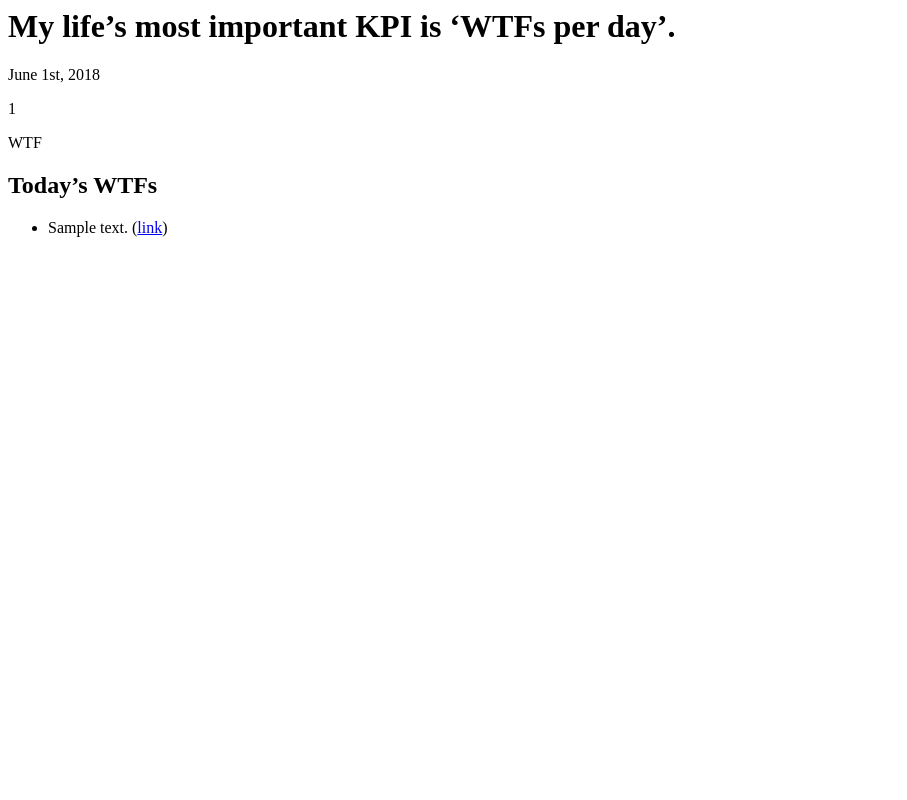
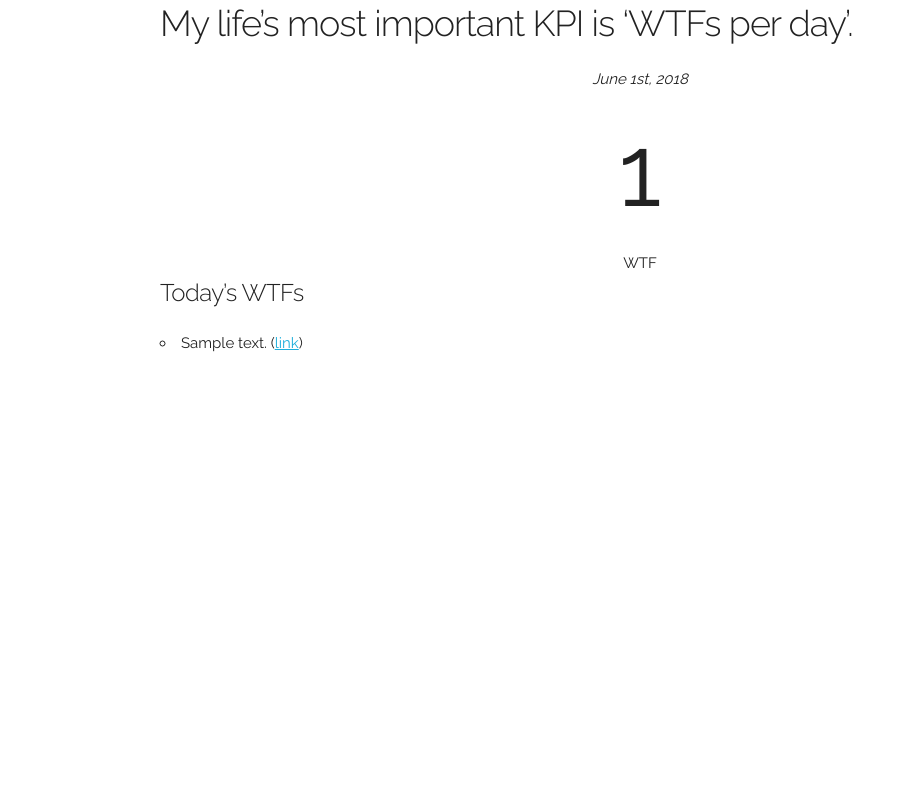
Before and after one commit to dettmering/wtf, a Django app: template wtf/templates/wtf/index.html in a window 1280 px wide. Shown: the whole page, without its empty margins (0-907 px from the left). Run offline with Django 3.2, Linux system fonts and the light colour scheme; the template is opened without the code that fills it: values that come from a table or form of the project are taken from there, others are empty; tables that the repository leaves empty hold one stand-in row (values such as "Sample post"); some libraries are stand-ins or nearby versions.

Commit message:
Format page. wtf

```diff
--- a/wtf/settings.py
+++ b/wtf/settings.py
@@ -134,7 +134,7 @@ STATIC_URL = '/static/'
 
 # Extra places for collectstatic to find static files.
 STATICFILES_DIRS = [
-    os.path.join(PROJECT_ROOT, 'static'),
+    os.path.join(BASE_DIR, 'wtf/static/wtf'),
 ]
 
 # Simplified static file serving.
--- /dev/null
+++ b/wtf/static/skeleton.css
@@ -0,0 +1,418 @@
+/*
+* Skeleton V2.0.4
+* Copyright 2014, Dave Gamache
+* www.getskeleton.com
+* Free to use under the MIT license.
+* http://www.opensource.org/licenses/mit-license.php
+* 12/29/2014
+*/
+
+
+/* Table of contents
+––––––––––––––––––––––––––––––––––––––––––––––––––
+- Grid
+- Base Styles
+- Typography
+- Links
+- Buttons
+- Forms
+- Lists
+- Code
+- Tables
+- Spacing
+- Utilities
+- Clearing
+- Media Queries
+*/
+
+
+/* Grid
+–––––––––––––––––––––––––––––––––––––––––––––––––– */
+.container {
+  position: relative;
+  width: 100%;
+  max-width: 960px;
+  margin: 0 auto;
+  padding: 0 20px;
+  box-sizing: border-box; }
+.column,
+.columns {
+  width: 100%;
+  float: left;
+  box-sizing: border-box; }
+
+/* For devices larger than 400px */
+@media (min-width: 400px) {
+  .container {
+    width: 85%;
+    padding: 0; }
+}
+
+/* For devices larger than 550px */
+@media (min-width: 550px) {
+  .container {
+    width: 80%; }
+  .column,
+  .columns {
+    margin-left: 4%; }
+  .column:first-child,
+  .columns:first-child {
+    margin-left: 0; }
+
+  .one.column,
+  .one.columns                    { width: 4.66666666667%; }
+  .two.columns                    { width: 13.3333333333%; }
+  .three.columns                  { width: 22%;            }
+  .four.columns                   { width: 30.6666666667%; }
+  .five.columns                   { width: 39.3333333333%; }
+  .six.columns                    { width: 48%;            }
+  .seven.columns                  { width: 56.6666666667%; }
+  .eight.columns                  { width: 65.3333333333%; }
+  .nine.columns                   { width: 74.0%;          }
+  .ten.columns                    { width: 82.6666666667%; }
+  .eleven.columns                 { width: 91.3333333333%; }
+  .twelve.columns                 { width: 100%; margin-left: 0; }
+
+  .one-third.column               { width: 30.6666666667%; }
+  .two-thirds.column              { width: 65.3333333333%; }
+
+  .one-half.column                { width: 48%; }
+
+  /* Offsets */
+  .offset-by-one.column,
+  .offset-by-one.columns          { margin-left: 8.66666666667%; }
+  .offset-by-two.column,
+  .offset-by-two.columns          { margin-left: 17.3333333333%; }
+  .offset-by-three.column,
+  .offset-by-three.columns        { margin-left: 26%;            }
+  .offset-by-four.column,
+  .offset-by-four.columns         { margin-left: 34.6666666667%; }
+  .offset-by-five.column,
+  .offset-by-five.columns         { margin-left: 43.3333333333%; }
+  .offset-by-six.column,
+  .offset-by-six.columns          { margin-left: 52%;            }
+  .offset-by-seven.column,
+  .offset-by-seven.columns        { margin-left: 60.6666666667%; }
+  .offset-by-eight.column,
+  .offset-by-eight.columns        { margin-left: 69.3333333333%; }
+  .offset-by-nine.column,
+  .offset-by-nine.columns         { margin-left: 78.0%;          }
+  .offset-by-ten.column,
+  .offset-by-ten.columns          { margin-left: 86.6666666667%; }
+  .offset-by-eleven.column,
+  .offset-by-eleven.columns       { margin-left: 95.3333333333%; }
+
+  .offset-by-one-third.column,
+  .offset-by-one-third.columns    { margin-left: 34.6666666667%; }
+  .offset-by-two-thirds.column,
+  .offset-by-two-thirds.columns   { margin-left: 69.3333333333%; }
+
+  .offset-by-one-half.column,
+  .offset-by-one-half.columns     { margin-left: 52%; }
+
+}
+
+
+/* Base Styles
+–––––––––––––––––––––––––––––––––––––––––––––––––– */
+/* NOTE
+html is set to 62.5% so that all the REM measurements throughout Skeleton
+are based on 10px sizing. So basically 1.5rem = 15px :) */
+html {
+  font-size: 62.5%; }
+body {
+  font-size: 1.5em; /* currently ems cause chrome bug misinterpreting rems on body element */
+  line-height: 1.6;
+  font-weight: 400;
+  font-family: "Raleway", "HelveticaNeue", "Helvetica Neue", Helvetica, Arial, sans-serif;
+  color: #222; }
+
+
+/* Typography
+–––––––––––––––––––––––––––––––––––––––––––––––––– */
+h1, h2, h3, h4, h5, h6 {
+  margin-top: 0;
+  margin-bottom: 2rem;
+  font-weight: 300; }
+h1 { font-size: 4.0rem; line-height: 1.2;  letter-spacing: -.1rem;}
+h2 { font-size: 3.6rem; line-height: 1.25; letter-spacing: -.1rem; }
+h3 { font-size: 3.0rem; line-height: 1.3;  letter-spacing: -.1rem; }
+h4 { font-size: 2.4rem; line-height: 1.35; letter-spacing: -.08rem; }
+h5 { font-size: 1.8rem; line-height: 1.5;  letter-spacing: -.05rem; }
+h6 { font-size: 1.5rem; line-height: 1.6;  letter-spacing: 0; }
+
+/* Larger than phablet */
+@media (min-width: 550px) {
+  h1 { font-size: 5.0rem; }
+  h2 { font-size: 4.2rem; }
+  h3 { font-size: 3.6rem; }
+  h4 { font-size: 3.0rem; }
+  h5 { font-size: 2.4rem; }
+  h6 { font-size: 1.5rem; }
+}
+
+p {
+  margin-top: 0; }
+
+
+/* Links
+–––––––––––––––––––––––––––––––––––––––––––––––––– */
+a {
+  color: #1EAEDB; }
+a:hover {
+  color: #0FA0CE; }
+
+
+/* Buttons
+–––––––––––––––––––––––––––––––––––––––––––––––––– */
+.button,
+button,
+input[type="submit"],
+input[type="reset"],
+input[type="button"] {
+  display: inline-block;
+  height: 38px;
+  padding: 0 30px;
+  color: #555;
+  text-align: center;
+  font-size: 11px;
+  font-weight: 600;
+  line-height: 38px;
+  letter-spacing: .1rem;
+  text-transform: uppercase;
+  text-decoration: none;
+  white-space: nowrap;
+  background-color: transparent;
+  border-radius: 4px;
+  border: 1px solid #bbb;
+  cursor: pointer;
+  box-sizing: border-box; }
+.button:hover,
+button:hover,
+input[type="submit"]:hover,
+input[type="reset"]:hover,
+input[type="button"]:hover,
+.button:focus,
+button:focus,
+input[type="submit"]:focus,
+input[type="reset"]:focus,
+input[type="button"]:focus {
+  color: #333;
+  border-color: #888;
+  outline: 0; }
+.button.button-primary,
+button.button-primary,
+input[type="submit"].button-primary,
+input[type="reset"].button-primary,
+input[type="button"].button-primary {
+  color: #FFF;
+  background-color: #33C3F0;
+  border-color: #33C3F0; }
+.button.button-primary:hover,
+button.button-primary:hover,
+input[type="submit"].button-primary:hover,
+input[type="reset"].button-primary:hover,
+input[type="button"].button-primary:hover,
+.button.button-primary:focus,
+button.button-primary:focus,
+input[type="submit"].button-primary:focus,
+input[type="reset"].button-primary:focus,
+input[type="button"].button-primary:focus {
+  color: #FFF;
+  background-color: #1EAEDB;
+  border-color: #1EAEDB; }
+
+
+/* Forms
+–––––––––––––––––––––––––––––––––––––––––––––––––– */
+input[type="email"],
+input[type="number"],
+input[type="search"],
+input[type="text"],
+input[type="tel"],
+input[type="url"],
+input[type="password"],
+textarea,
+select {
+  height: 38px;
+  padding: 6px 10px; /* The 6px vertically centers text on FF, ignored by Webkit */
+  background-color: #fff;
+  border: 1px solid #D1D1D1;
+  border-radius: 4px;
+  box-shadow: none;
+  box-sizing: border-box; }
+/* Removes awkward default styles on some inputs for iOS */
+input[type="email"],
+input[type="number"],
+input[type="search"],
+input[type="text"],
+input[type="tel"],
+input[type="url"],
+input[type="password"],
+textarea {
+  -webkit-appearance: none;
+     -moz-appearance: none;
+          appearance: none; }
+textarea {
+  min-height: 65px;
+  padding-top: 6px;
+  padding-bottom: 6px; }
+input[type="email"]:focus,
+input[type="number"]:focus,
+input[type="search"]:focus,
+input[type="text"]:focus,
+input[type="tel"]:focus,
+input[type="url"]:focus,
+input[type="password"]:focus,
+textarea:focus,
+select:focus {
+  border: 1px solid #33C3F0;
+  outline: 0; }
+label,
+legend {
+  display: block;
+  margin-bottom: .5rem;
+  font-weight: 600; }
+fieldset {
+  padding: 0;
+  border-width: 0; }
+input[type="checkbox"],
+input[type="radio"] {
+  display: inline; }
+label > .label-body {
+  display: inline-block;
+  margin-left: .5rem;
+  font-weight: normal; }
+
+
+/* Lists
+–––––––––––––––––––––––––––––––––––––––––––––––––– */
+ul {
+  list-style: circle inside; }
+ol {
+  list-style: decimal inside; }
+ol, ul {
+  padding-left: 0;
+  margin-top: 0; }
+ul ul,
+ul ol,
+ol ol,
+ol ul {
+  margin: 1.5rem 0 1.5rem 3rem;
+  font-size: 90%; }
+li {
+  margin-bottom: 1rem; }
+
+
+/* Code
+–––––––––––––––––––––––––––––––––––––––––––––––––– */
+code {
+  padding: .2rem .5rem;
+  margin: 0 .2rem;
+  font-size: 90%;
+  white-space: nowrap;
+  background: #F1F1F1;
+  border: 1px solid #E1E1E1;
+  border-radius: 4px; }
+pre > code {
+  display: block;
+  padding: 1rem 1.5rem;
+  white-space: pre; }
+
+
+/* Tables
+–––––––––––––––––––––––––––––––––––––––––––––––––– */
+th,
+td {
+  padding: 12px 15px;
+  text-align: left;
+  border-bottom: 1px solid #E1E1E1; }
+th:first-child,
+td:first-child {
+  padding-left: 0; }
+th:last-child,
+td:last-child {
+  padding-right: 0; }
+
+
+/* Spacing
+–––––––––––––––––––––––––––––––––––––––––––––––––– */
+button,
+.button {
+  margin-bottom: 1rem; }
+input,
+textarea,
+select,
+fieldset {
+  margin-bottom: 1.5rem; }
+pre,
+blockquote,
+dl,
+figure,
+table,
+p,
+ul,
+ol,
+form {
+  margin-bottom: 2.5rem; }
+
+
+/* Utilities
+–––––––––––––––––––––––––––––––––––––––––––––––––– */
+.u-full-width {
+  width: 100%;
+  box-sizing: border-box; }
+.u-max-full-width {
+  max-width: 100%;
+  box-sizing: border-box; }
+.u-pull-right {
+  float: right; }
+.u-pull-left {
+  float: left; }
+
+
+/* Misc
+–––––––––––––––––––––––––––––––––––––––––––––––––– */
+hr {
+  margin-top: 3rem;
+  margin-bottom: 3.5rem;
+  border-width: 0;
+  border-top: 1px solid #E1E1E1; }
+
+
+/* Clearing
+–––––––––––––––––––––––––––––––––––––––––––––––––– */
+
+/* Self Clearing Goodness */
+.container:after,
+.row:after,
+.u-cf {
+  content: "";
+  display: table;
+  clear: both; }
+
+
+/* Media Queries
+–––––––––––––––––––––––––––––––––––––––––––––––––– */
+/*
+Note: The best way to structure the use of media queries is to create the queries
+near the relevant code. For example, if you wanted to change the styles for buttons
+on small devices, paste the mobile query code up in the buttons section and style it
+there.
+*/
+
+
+/* Larger than mobile */
+@media (min-width: 400px) {}
+
+/* Larger than phablet (also point when grid becomes active) */
+@media (min-width: 550px) {}
+
+/* Larger than tablet */
+@media (min-width: 750px) {}
+
+/* Larger than desktop */
+@media (min-width: 1000px) {}
+
+/* Larger than Desktop HD */
+@media (min-width: 1200px) {}
--- /dev/null
+++ b/wtf/static/style.css
@@ -0,0 +1,16 @@
+.wtf-date {
+    margin: auto;
+    text-align: center;
+    font-style: italic;
+}
+
+.wtf-count {
+    margin: auto;
+    text-align: center;
+    font-size:100px;
+}
+
+.wtf-unit {
+    margin: auto;
+    text-align: center;
+}
--- a/wtf/templates/wtf/base.html
+++ b/wtf/templates/wtf/base.html
@@ -1,26 +1,37 @@
-<html>
+<!DOCTYPE html>
+<html lang="en">
 
 <head>
     {% load static %}
-    <!-- Required meta tags -->
+
+    <!-- Basic Page Needs
+      –––––––––––––––––––––––––––––––––––––––––––––––––– -->
     <meta charset="utf-8">
-    <meta name="viewport" content="width=device-width, initial-scale=1, shrink-to-fit=no">
-    <!-- Bootstrap CSS -->
-    <link rel="stylesheet" href="{% static "wtf/style.min.css" %}" />
-    <script src="https://ajax.googleapis.com/ajax/libs/jquery/3.2.1/jquery.min.js">
-    </script>
-    <title>{% block title %}{% endblock %}</title>
-    <!-- Start of Async Drift Code -->
+    <title>WTF</title>
+    <meta name="description" content="">
+    <meta name="author" content="">
+
+    <!-- Mobile Specific Metas
+      –––––––––––––––––––––––––––––––––––––––––––––––––– -->
+    <meta name="viewport" content="width=device-width, initial-scale=1">
+
+    <!-- FONT
+      –––––––––––––––––––––––––––––––––––––––––––––––––– -->
+    <link href="//fonts.googleapis.com/css?family=Raleway:400,300,600" rel="stylesheet" type="text/css">
+
+    <!-- CSS
+      –––––––––––––––––––––––––––––––––––––––––––––––––– -->
+    <link rel="stylesheet" href="static/normalize.css">
+    <link rel="stylesheet" href="static/skeleton.css">
+    <link rel="stylesheet" href="static/style.css">
+
 </head>
 
 <body>
-    {% block content %}{% endblock %}
-    <!-- Optional JavaScript -->
-    <!-- jQuery first, then Popper.js, then Bootstrap JS -->
-    <script src="https://cdnjs.cloudflare.com/ajax/libs/popper.js/1.12.9/umd/popper.min.js" integrity="sha384-ApNbgh9B+Y1QKtv3Rn7W3mgPxhU9K/ScQsAP7hUibX39j7fakFPskvXusvfa0b4Q" crossorigin="anonymous">
-    </script>
-    <script src="https://maxcdn.bootstrapcdn.com/bootstrap/4.0.0/js/bootstrap.min.js" integrity="sha384-JZR6Spejh4U02d8jOt6vLEHfe/JQGiRRSQQxSfFWpi1MquVdAyjUar5+76PVCmYl" crossorigin="anonymous">
-    </script>
-</body>
 
+    <!-- Primary Page Layout
+      –––––––––––––––––––––––––––––––––––––––––––––––––– -->
+    <div class="container">
+        {% block content %}{% endblock %}
+    </div>
 </html>
--- a/wtf/templates/wtf/index.html
+++ b/wtf/templates/wtf/index.html
@@ -1,18 +1,18 @@
 {% extends "./base.html" %} {% block title %}WTF{% endblock %} {% block content %} {% load static %}
 
-<h1>My life&rsquo;s most important KPI is &lsquo;WTFs per day&rsquo;.</h1>
+<h3>My life&rsquo;s most important KPI is &lsquo;WTFs per day&rsquo;.</h3>
 
-<p>
+<p class="wtf-date">
     {% now "F jS, Y" %}
 </p>
-<p>
+<p class="wtf-count">
     {{ wtfs.count }}
 </p>
-<p>
+<p class="wtf-unit">
     WTF{% if wtfs.count != 1 %}s{% endif %}
 </p>
 
-<h2>Today&rsquo;s WTFs</h2>
+<h5>Today&rsquo;s WTFs</h5>
 
 <ul>
     {% for wtf in wtfs %}
```
Also changed, not shown: wtf/static/normalize.css (added).
